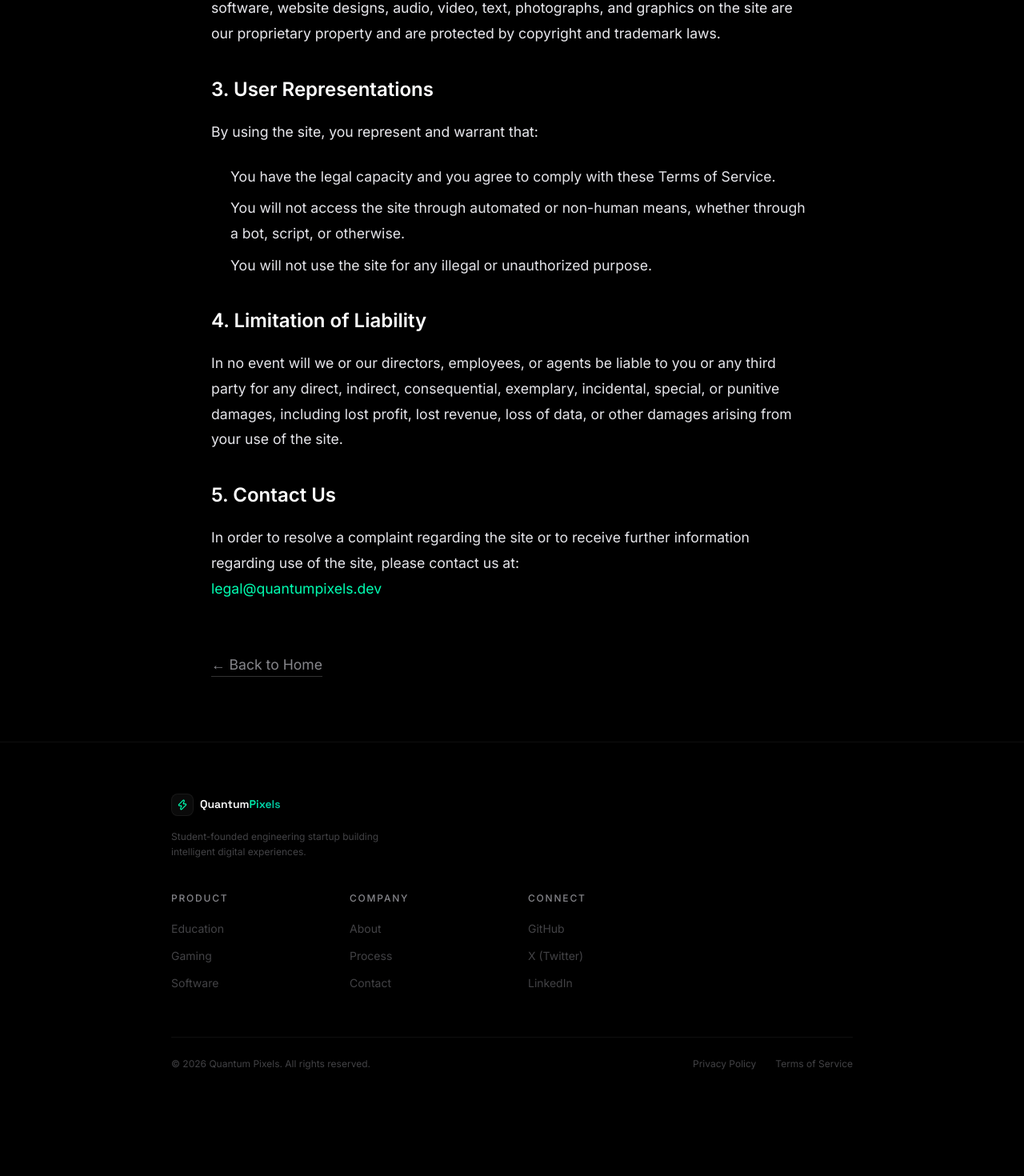
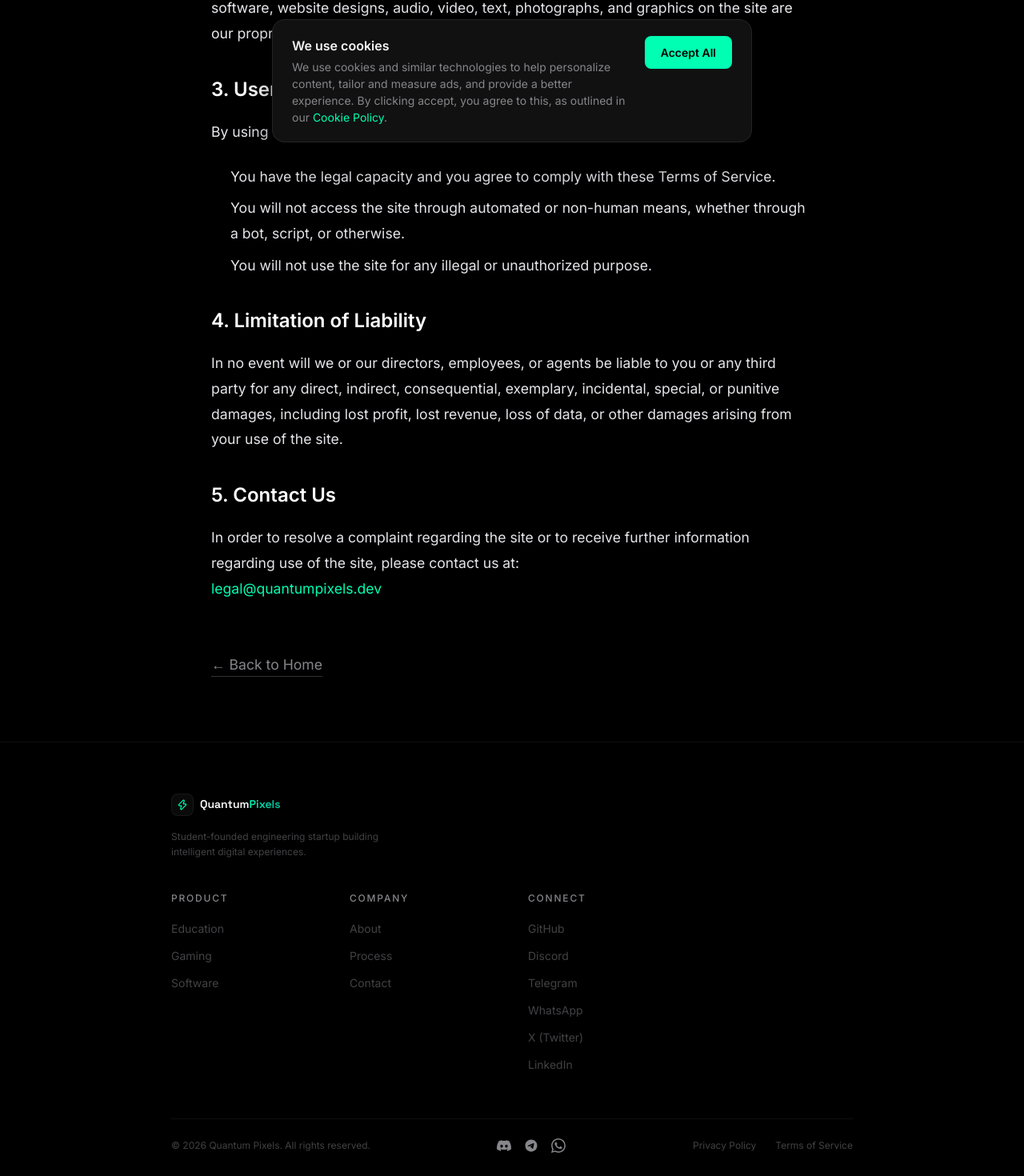
Before and after one commit to SRJ-ai/quantumpixels, a Next.js app: page /quantumpixels/terms in a window 1280 px wide. Shown: the part 598-2068 px from the top of the page at 80% size. Before the commit the page ends 1969 px from the top, so only its background shows below. Built offline with nearby package versions, Linux system fonts and the light colour scheme.

Commit message:
Implement Light Mode, Footer Social SVGs, Cookie Banner, and SEO maps

```diff
--- a/app/globals.css
+++ b/app/globals.css
@@ -29,6 +29,18 @@
   /* Font stacks (resolved from Next.js font variables) */
   --heading-font: var(--font-space-grotesk), 'SF Pro Display', -apple-system, system-ui, sans-serif;
   --body-font:    var(--font-inter), 'SF Pro Text', -apple-system, system-ui, sans-serif;
+}
+
+html.light {
+  --bg-primary:     #F5F5F7;
+  --bg-elevated:    #FFFFFF;
+  --bg-card:        #F9F9FB;
+  --bg-card-hover:  #FFFFFF;
+  --text-primary:   #111111;
+  --text-secondary: #424245;
+  --text-tertiary:  #86868B;
+  --border:         rgba(0, 0, 0, 0.08);
+  --border-hover:   rgba(0, 0, 0, 0.16);
 }
 
 @theme inline {
--- a/app/layout.tsx
+++ b/app/layout.tsx
@@ -6,6 +6,7 @@ import Preloader from '@/components/ui/Preloader'
 import FilmGrain from '@/components/ui/FilmGrain'
 import SoundManager from '@/components/SoundManager'
 import EasterEgg from '@/components/EasterEgg'
+import CookieBanner from '@/components/CookieBanner'
 import { ThemeProvider } from '@/components/ThemeContext'
 
 const spaceGrotesk = Space_Grotesk({
@@ -59,6 +60,7 @@ export default function RootLayout({
           <EasterEgg />
           <Preloader />
           <CustomCursor />
+          <CookieBanner />
           {children}
         </ThemeProvider>
       </body>
--- /dev/null
+++ b/components/CookieBanner.tsx
@@ -0,0 +1,85 @@
+'use client'
+
+import { useState, useEffect } from 'react'
+import { motion, AnimatePresence } from 'framer-motion'
+
+export default function CookieBanner() {
+  const [isVisible, setIsVisible] = useState(false)
+
+  useEffect(() => {
+    // Only show if user hasn't accepted cookies yet
+    const hasAccepted = localStorage.getItem('qp-cookies-accepted')
+    if (!hasAccepted) {
+      // Delay showing the banner for 1.5 seconds so it feels less aggressive
+      const timer = setTimeout(() => setIsVisible(true), 1500)
+      return () => clearTimeout(timer)
+    }
+  }, [])
+
+  const acceptCookies = () => {
+    localStorage.setItem('qp-cookies-accepted', 'true')
+    setIsVisible(false)
+  }
+
+  return (
+    <AnimatePresence>
+      {isVisible && (
+        <motion.div
+          initial={{ y: 100, opacity: 0 }}
+          animate={{ y: 0, opacity: 1 }}
+          exit={{ y: 100, opacity: 0 }}
+          transition={{ type: 'spring', damping: 25, stiffness: 200 }}
+          style={{
+            position: 'fixed',
+            bottom: 24,
+            left: 24,
+            right: 24,
+            maxWidth: 600,
+            margin: '0 auto',
+            background: 'var(--bg-card)',
+            border: '1px solid var(--border)',
+            padding: '20px 24px',
+            borderRadius: 16,
+            display: 'flex',
+            flexDirection: 'column',
+            gap: 16,
+            zIndex: 99999,
+            boxShadow: '0 20px 40px rgba(0,0,0,0.5)',
+            backdropFilter: 'blur(20px)',
+            WebkitBackdropFilter: 'blur(20px)',
+          }}
+        >
+          <div style={{ display: 'flex', alignItems: 'flex-start', justifyContent: 'space-between', gap: 24 }}>
+            <div>
+              <h4 style={{ fontSize: 16, fontWeight: 600, color: 'var(--text-primary)', marginBottom: 4 }}>We use cookies</h4>
+              <p style={{ fontSize: 14, color: 'var(--text-secondary)', lineHeight: 1.5 }}>
+                We use cookies and similar technologies to help personalize content, tailor and measure ads, and provide a better experience. By clicking accept, you agree to this, as outlined in our <a href="/privacy" style={{ color: '#00FFB2', textDecoration: 'none' }}>Cookie Policy</a>.
+              </p>
+            </div>
+            <button
+              onClick={acceptCookies}
+              style={{
+                padding: '10px 20px',
+                background: '#00FFB2',
+                color: '#000',
+                border: 'none',
+                borderRadius: 8,
+                fontSize: 14,
+                fontWeight: 600,
+                cursor: 'pointer',
+                flexShrink: 0,
+                transition: 'transform 0.2s, opacity 0.2s'
+              }}
+              onMouseEnter={(e) => (e.currentTarget.style.opacity = '0.8')}
+              onMouseLeave={(e) => (e.currentTarget.style.opacity = '1')}
+              onMouseDown={(e) => (e.currentTarget.style.transform = 'scale(0.95)')}
+              onMouseUp={(e) => (e.currentTarget.style.transform = 'scale(1)')}
+            >
+              Accept All
+            </button>
+          </div>
+        </motion.div>
+      )}
+    </AnimatePresence>
+  )
+}
--- a/components/Navbar.tsx
+++ b/components/Navbar.tsx
@@ -2,7 +2,7 @@
 
 import { useState } from 'react'
 import { motion, useScroll, useMotionValueEvent, AnimatePresence } from 'framer-motion'
-import { Menu, X } from 'lucide-react'
+import { Menu, X, Sun, Moon } from 'lucide-react'
 import { useTheme } from '@/components/ThemeContext'
 
 const links = [
@@ -17,7 +17,7 @@ export default function Navbar() {
   const [scrolled, setScrolled] = useState(false)
   const [open, setOpen]         = useState(false)
   const { scrollY }             = useScroll()
-  const { theme, setTheme, colors } = useTheme()
+  const { theme, setTheme, colors, mode, toggleMode } = useTheme()
 
   useMotionValueEvent(scrollY, 'change', (v) => setScrolled(v > 50))
 
@@ -95,6 +95,15 @@ export default function Navbar() {
             </div>
           </div>
 
+          {/* Theme Toggle */}
+          <button
+            onClick={toggleMode}
+            className="flex items-center justify-center"
+            style={{ color: 'var(--text-primary)', background: 'rgba(128,128,128,0.1)', border: '1px solid var(--border)', cursor: 'pointer', padding: '8px', borderRadius: '8px', marginRight: '8px' }}
+          >
+            {mode === 'dark' ? <Sun size={18} /> : <Moon size={18} />}
+          </button>
+
           {/* CTA */}
           <motion.a
             href="#contact"
--- a/components/ThemeContext.tsx
+++ b/components/ThemeContext.tsx
@@ -7,6 +7,8 @@ export type Theme = 'cyberpunk' | 'matrix' | 'apple'
 interface ThemeContextType {
   theme: Theme
   setTheme: (theme: Theme) => void
+  mode: 'dark' | 'light'
+  toggleMode: () => void
   colors: {
     primary: string
     secondary: string
@@ -23,9 +25,34 @@ const ThemeContext = createContext<ThemeContextType | undefined>(undefined)
 
 export function ThemeProvider({ children }: { children: React.ReactNode }) {
   const [theme, setTheme] = useState<Theme>('cyberpunk')
+  const [mode, setMode] = useState<'dark' | 'light'>('dark')
+
+  useEffect(() => {
+    const saved = localStorage.getItem('qp-theme-mode') as 'dark' | 'light'
+    if (saved) setMode(saved)
+  }, [])
+
+  useEffect(() => {
+    const root = document.documentElement
+    if (mode === 'light') {
+      root.classList.remove('dark')
+      root.classList.add('light')
+    } else {
+      root.classList.remove('light')
+      root.classList.add('dark')
+    }
+  }, [mode])
+
+  const toggleMode = () => {
+    setMode(m => {
+      const nextMode = m === 'dark' ? 'light' : 'dark'
+      localStorage.setItem('qp-theme-mode', nextMode)
+      return nextMode
+    })
+  }
 
   return (
-    <ThemeContext.Provider value={{ theme, setTheme, colors: themeColors[theme] }}>
+    <ThemeContext.Provider value={{ theme, setTheme, mode, toggleMode, colors: themeColors[theme] }}>
       {children}
     </ThemeContext.Provider>
   )
--- a/components/sections/Footer.tsx
+++ b/components/sections/Footer.tsx
@@ -23,6 +23,9 @@ const links = [
     title: 'Connect',
     items: [
       { label: 'GitHub',   href: 'https://github.com' },
+      { label: 'Discord', href: 'https://discord.com' },
+      { label: 'Telegram', href: 'https://telegram.org' },
+      { label: 'WhatsApp', href: 'https://whatsapp.com' },
       { label: 'X (Twitter)', href: 'https://x.com' },
       { label: 'LinkedIn', href: 'https://linkedin.com' },
     ],
@@ -81,6 +84,17 @@ export default function Footer() {
           <p style={{ fontSize: 12, color: '#424245', margin: 0 }}>
             &copy; {new Date().getFullYear()} Quantum Pixels. All rights reserved.
           </p>
+          <div style={{ display: 'flex', alignItems: 'center', gap: 16, color: '#86868B' }}>
+            <a href="https://discord.com" target="_blank" rel="noopener noreferrer" style={{ color: 'inherit', transition: 'color 0.2s' }} onMouseEnter={(e) => (e.currentTarget.style.color = '#fff')} onMouseLeave={(e) => (e.currentTarget.style.color = 'inherit')}>
+              <svg viewBox="0 0 24 24" width="18" height="18" fill="currentColor"><path d="M20.317 4.37a19.791 19.791 0 0 0-4.885-1.515.074.074 0 0 0-.079.037c-.21.375-.444.864-.608 1.25a18.27 18.27 0 0 0-5.487 0 12.64 12.64 0 0 0-.617-1.25.077.077 0 0 0-.079-.037A19.736 19.736 0 0 0 3.677 4.37a.07.07 0 0 0-.032.027C.533 9.046-.32 13.58.099 18.057a.082.082 0 0 0 .031.057 19.9 19.9 0 0 0 5.993 3.03.078.078 0 0 0 .084-.028 14.09 14.09 0 0 0 1.226-1.994.076.076 0 0 0-.041-.106 13.107 13.107 0 0 1-1.872-.892.077.077 0 0 1-.008-.128 10.2 10.2 0 0 0 .372-.292.074.074 0 0 1 .077-.01c3.929 1.793 8.18 1.793 12.062 0a.074.074 0 0 1 .078.01c.12.098.246.198.373.292a.077.077 0 0 1-.006.127 12.299 12.299 0 0 1-1.873.892.077.077 0 0 0-.041.107c.36.698.772 1.362 1.225 1.993a.076.076 0 0 0 .084.028 19.839 19.839 0 0 0 6.002-3.03.077.077 0 0 0 .032-.054c.5-5.177-.838-9.674-3.549-13.66a.061.061 0 0 0-.031-.028zM8.02 15.33c-1.183 0-2.157-1.085-2.157-2.419 0-1.333.956-2.419 2.157-2.419 1.21 0 2.176 1.096 2.157 2.42 0 1.333-.956 2.418-2.157 2.418zm7.975 0c-1.183 0-2.157-1.085-2.157-2.419 0-1.333.955-2.419 2.157-2.419 1.21 0 2.176 1.096 2.157 2.42 0 1.333-.946 2.418-2.157 2.418z"/></svg>
+            </a>
+            <a href="https://telegram.org" target="_blank" rel="noopener noreferrer" style={{ color: 'inherit', transition: 'color 0.2s' }} onMouseEnter={(e) => (e.currentTarget.style.color = '#fff')} onMouseLeave={(e) => (e.currentTarget.style.color = 'inherit')}>
+              <svg viewBox="0 0 24 24" width="18" height="18" fill="currentColor"><path d="M12 2C6.48 2 2 6.48 2 12s4.48 10 10 10 10-4.48 10-10S17.52 2 12 2zm4.64 6.8c-.15 1.58-.8 5.42-1.13 7.19-.14.75-.42 1-.68 1.03-.58.05-1.02-.38-1.58-.75-.88-.58-1.38-.94-2.23-1.5-.99-.65-.35-1.01.22-1.59.15-.15 2.71-2.48 2.76-2.69a.2.2 0 00-.05-.18c-.06-.05-.14-.03-.21-.02-.09.02-1.49.95-4.22 2.79-.4.27-.76.41-1.08.4-.36-.01-1.04-.2-1.55-.37-.63-.2-1.12-.31-1.08-.66.02-.18.27-.36.74-.55 2.92-1.27 4.86-2.11 5.83-2.51 2.78-1.16 3.35-1.36 3.73-1.36.08 0 .27.02.39.12.1.08.13.19.14.27-.01.06.01.24 0 .38z"/></svg>
+            </a>
+            <a href="https://whatsapp.com" target="_blank" rel="noopener noreferrer" style={{ color: 'inherit', transition: 'color 0.2s' }} onMouseEnter={(e) => (e.currentTarget.style.color = '#fff')} onMouseLeave={(e) => (e.currentTarget.style.color = 'inherit')}>
+              <svg viewBox="0 0 24 24" width="18" height="18" fill="currentColor"><path d="M17.472 14.382c-.297-.149-1.758-.867-2.03-.967-.273-.099-.471-.148-.67.15-.197.297-.767.966-.94 1.164-.173.199-.347.223-.644.075-.297-.15-1.255-.463-2.39-1.475-.883-.788-1.48-1.761-1.653-2.059-.173-.297-.018-.458.13-.606.134-.133.298-.347.446-.52.149-.174.198-.298.298-.497.099-.198.05-.371-.025-.52-.075-.149-.669-1.612-.916-2.207-.242-.579-.487-.5-.669-.51a12.8 12.8 0 0 0-.57-.01c-.198 0-.52.074-.792.372-.272.297-1.04 1.016-1.04 2.479 0 1.462 1.065 2.875 1.213 3.074.149.198 2.096 3.2 5.077 4.487.709.306 1.262.489 1.694.625.712.227 1.36.195 1.871.118.571-.085 1.758-.719 2.006-1.413.248-.694.248-1.289.173-1.413-.074-.124-.272-.198-.57-.347m-5.421 7.403h-.004a9.87 9.87 0 0 1-5.031-1.378l-.361-.214-3.741.982.998-3.648-.235-.374a9.86 9.86 0 0 1-1.51-5.26c.001-5.45 4.436-9.884 9.888-9.884 2.64 0 5.122 1.03 6.988 2.898a9.825 9.825 0 0 1 2.893 6.994c-.003 5.45-4.437 9.884-9.885 9.884m8.413-18.297A11.815 11.815 0 0 0 12.05 0C5.495 0 .16 5.335.157 11.892c0 2.096.547 4.142 1.588 5.945L.057 24l6.305-1.654a11.882 11.882 0 0 0 5.683 1.448h.005c6.554 0 11.89-5.335 11.893-11.893a11.821 11.821 0 0 0-3.48-8.413z"/></svg>
+            </a>
+          </div>
           <div style={{ display: 'flex', alignItems: 'center', gap: 24 }}>
             <Link href="/privacy" style={{ fontSize: 12, color: '#424245', textDecoration: 'none', transition: 'color 0.2s' }} onMouseEnter={(e) => (e.currentTarget.style.color = '#fff')} onMouseLeave={(e) => (e.currentTarget.style.color = '#424245')}>Privacy Policy</Link>
             <Link href="/terms" style={{ fontSize: 12, color: '#424245', textDecoration: 'none', transition: 'color 0.2s' }} onMouseEnter={(e) => (e.currentTarget.style.color = '#fff')} onMouseLeave={(e) => (e.currentTarget.style.color = '#424245')}>Terms of Service</Link>
```
Also changed, not shown: public/robots.txt (added), 1 other file (tests, documents, lock files or other folders).
